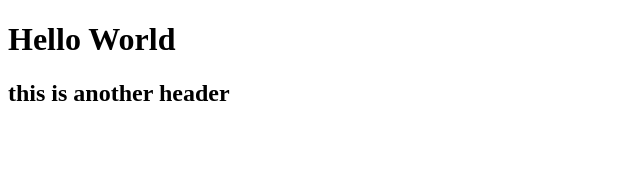
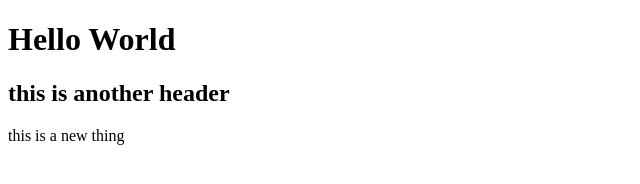
Before and after one commit to erics273/eric-git-demo, a plain HTML site: page index.html in a window 1280 px wide. Shown: the whole page, without its empty margins (0-640 px from the left). Drawn offline with Linux system fonts and the light colour scheme.

Commit message:
arbitrary stuff

```diff
--- a/index.html
+++ b/index.html
@@ -8,5 +8,6 @@
 <body>
     <h1>Hello World</h1>
     <h2>this is another header</h2>
+    this is a new thing
 </body>
 </html>
```
